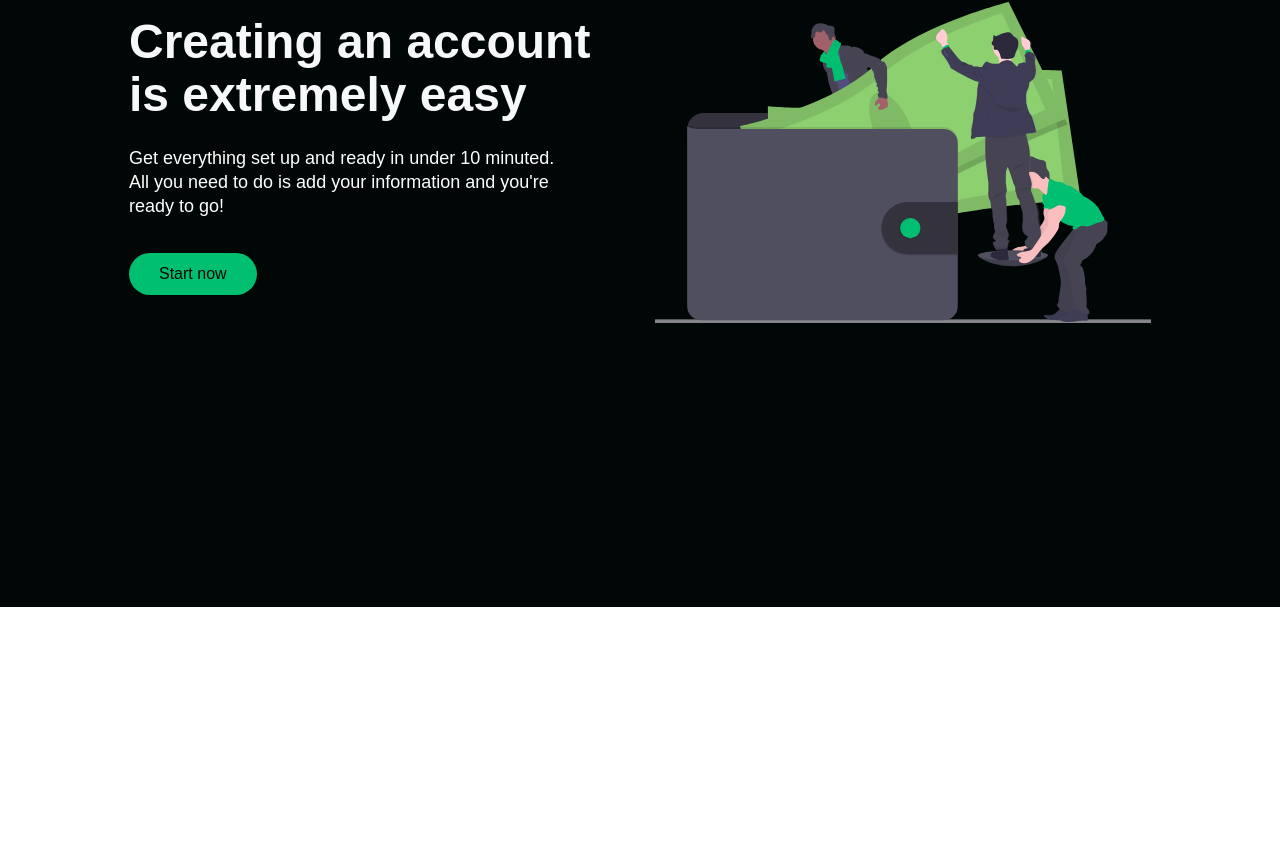
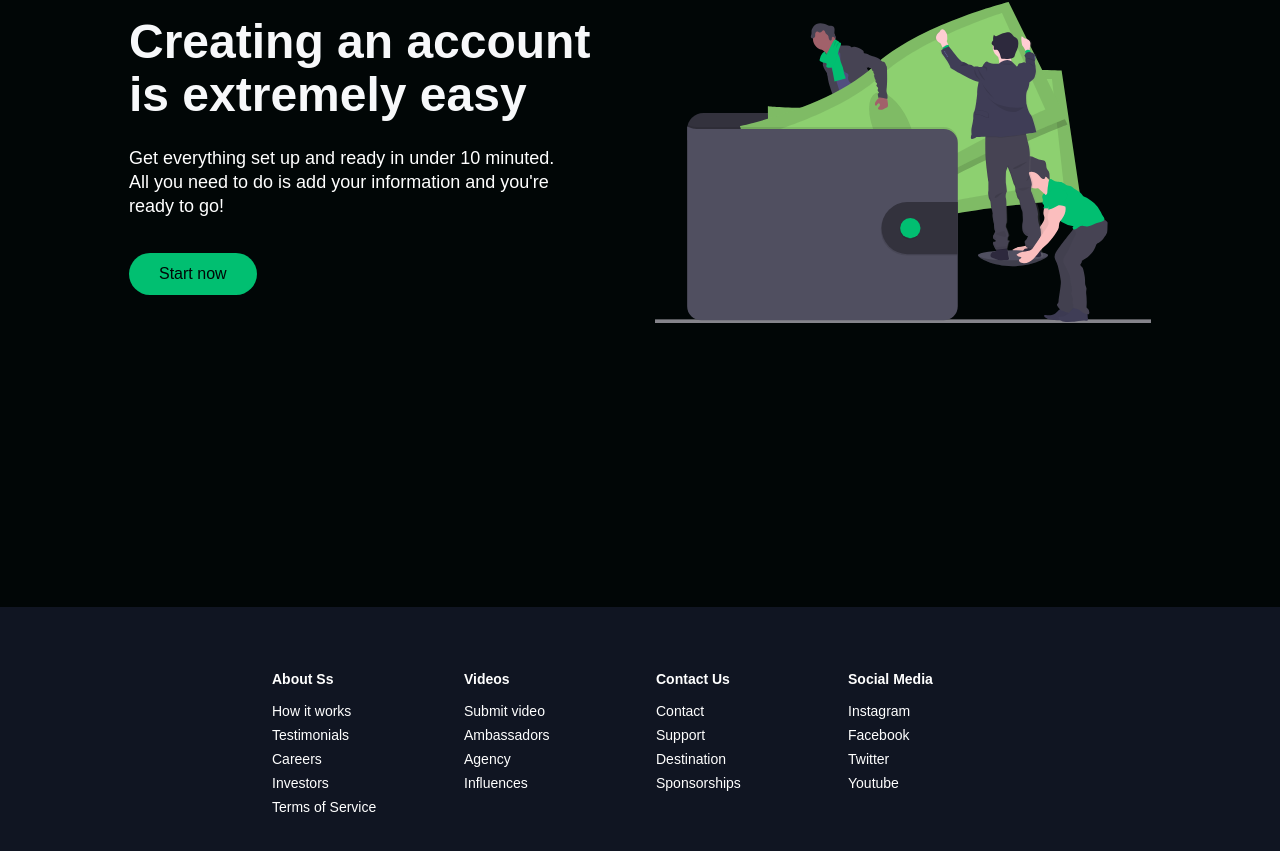
Before and after one commit to ltrucco/WebResponsive, a React (Create React App) app: page / in a window 1280 px wide. Shown: the part 3573-4424 px from the top of the page. Before the commit the page ends 4180 px from the top, so only its background shows below. Built offline with nearby package versions, Linux system fonts and the light colour scheme; a web font is replaced by a local one.

Commit message:
Add footer

```diff
--- a/src/components/Footer/FooterElements.js
+++ b/src/components/Footer/FooterElements.js
@@ -0,0 +1,67 @@
+import styled from 'styled-components'
+import {Link} from 'react-router-dom'
+
+export const FooterContainer = styled.footer`
+    background-color: #101522;
+`
+
+export const FooterWrap = styled.div`
+    padding:48px 24px;
+    display: flex;
+    flex-direction: column;
+    justify-content: center;
+    align-items: center;
+    max-width: 1100px;
+    margin: 0 auto;
+`
+
+export const FooterLinksContainer = styled.div`
+    display: flex;
+    justify-content: center;
+
+    @media screen and (max-width: 820px){
+        padding-top: 32px;
+    }
+`
+
+export const FooterLinksWrapper = styled.div`
+    display:flex;
+
+    @media screen and (max-width: 820px){
+        flex-direction: column;
+    }
+`
+
+export const FooterLinkItems = styled.div`
+    display: flex;
+    flex-direction: column;
+    align-items: flex-start;
+    margin: 16px;
+    text-align: left;
+    width: 160px;
+    box-sizing: border-box;
+    color: #fff;
+
+    @media screen and (max-width: 420px){
+        margin:0;
+        padding:10px;
+        width: 100%;
+    }
+`
+
+export const FooterLinkTitle = styled.h1`
+    font-size: 14px;
+    margin-bottom: 16px;
+`
+
+export const FooterLink = styled(Link)`
+    color: #fff;
+    text-decoration: none;
+    margin-bottom: 0.5rem;
+    font-size: 14px;
+
+    &:hover{
+        color: #01bf71;
+        transition: 0.2s ease-out;
+    }
+`
--- a/src/components/Footer/index.js
+++ b/src/components/Footer/index.js
@@ -1,10 +1,49 @@
 import React from 'react'
+import {FooterContainer, FooterWrap, FooterLinksContainer, FooterLinksWrapper, FooterLinkItems, FooterLinkTitle, FooterLink} from './FooterElements'
 
 const Footer = () => {
     return (
-        <>
+        <FooterContainer>
+            <FooterWrap>
+                <FooterLinksContainer>
+                    <FooterLinksWrapper>
+                        <FooterLinkItems>
+                            <FooterLinkTitle>About Ss</FooterLinkTitle>
+                                <FooterLink to="/signin">How it works</FooterLink>
+                                <FooterLink to="/">Testimonials</FooterLink>
+                                <FooterLink to="/">Careers</FooterLink>
+                                <FooterLink to="/">Investors</FooterLink>
+                                <FooterLink to="/">Terms of Service</FooterLink>
+                        </FooterLinkItems>
+                        <FooterLinkItems>
+                            <FooterLinkTitle>Videos</FooterLinkTitle>
+                                <FooterLink to="/">Submit video</FooterLink>
+                                <FooterLink to="/">Ambassadors</FooterLink>
+                                <FooterLink to="/">Agency</FooterLink>
+                                <FooterLink to="/">Influences</FooterLink>
 
-        </>
+                        </FooterLinkItems>
+                    </FooterLinksWrapper>
+                    <FooterLinksWrapper>
+                        <FooterLinkItems>
+                            <FooterLinkTitle>Contact Us</FooterLinkTitle>
+                                <FooterLink to="/">Contact</FooterLink>
+                                <FooterLink to="/">Support</FooterLink>
+                                <FooterLink to="/">Destination</FooterLink>
+                                <FooterLink to="/">Sponsorships</FooterLink>
+
+                        </FooterLinkItems>
+                        <FooterLinkItems>
+                            <FooterLinkTitle>Social Media</FooterLinkTitle>
+                                <FooterLink to="/">Instagram</FooterLink>
+                                <FooterLink to="/">Facebook</FooterLink>
+                                <FooterLink to="/">Twitter</FooterLink>
+                                <FooterLink to="/">Youtube</FooterLink>
+                        </FooterLinkItems>
+                    </FooterLinksWrapper>
+                </FooterLinksContainer>
+            </FooterWrap>
+        </FooterContainer>
     )
 }
 
--- a/src/pages/index.js
+++ b/src/pages/index.js
@@ -1,4 +1,5 @@
 import React, {useState} from 'react'
+import Footer from '../components/Footer';
 import HeroSection from '../components/HeroSection';
 import InfoSection from '../components/InfoSection';
 import { homeObjOne, homeObjThree, homeObjTwo } from '../components/InfoSection/Data';
@@ -23,6 +24,7 @@
             <InfoSection {...homeObjTwo}/>
             <Services/>
             <InfoSection {...homeObjThree}/>
+            <Footer/>
         </>
     )
 }
```
Also changed, not shown: 1 other file (tests, documents, lock files or other folders).
